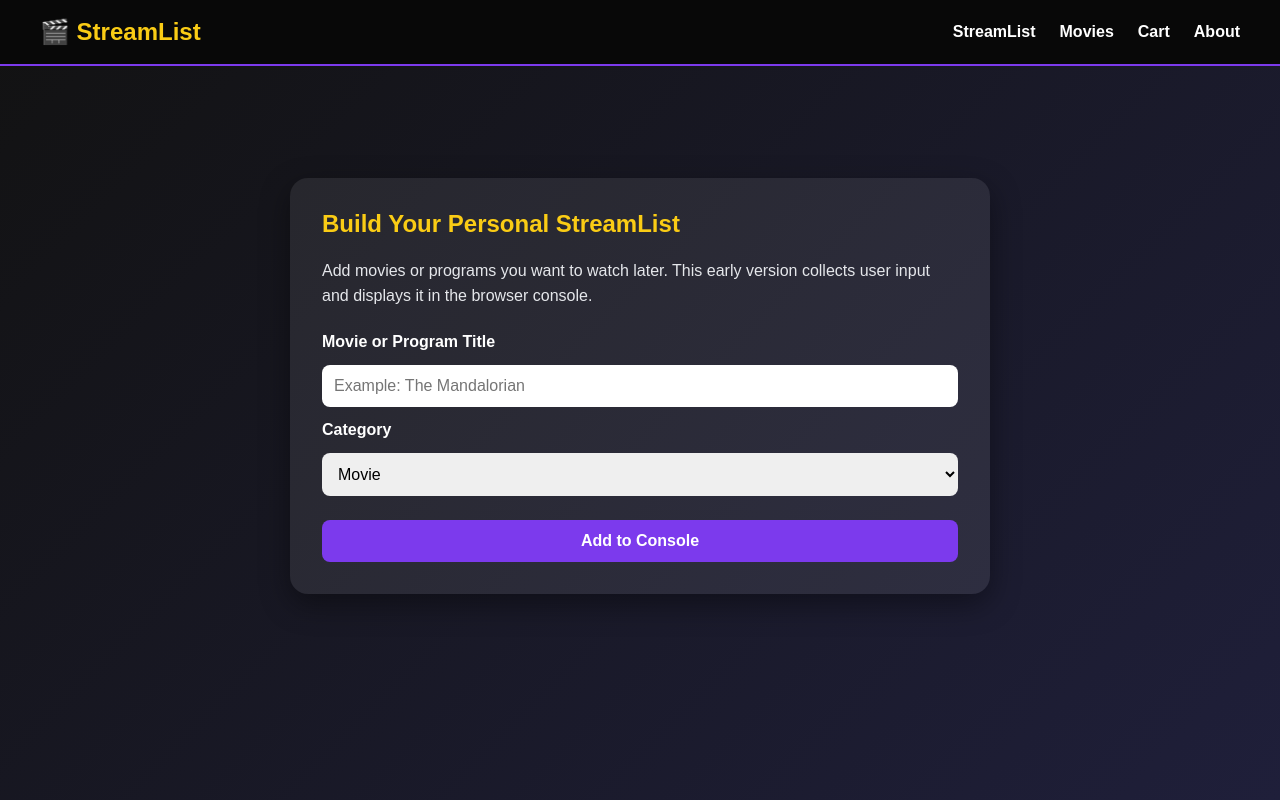
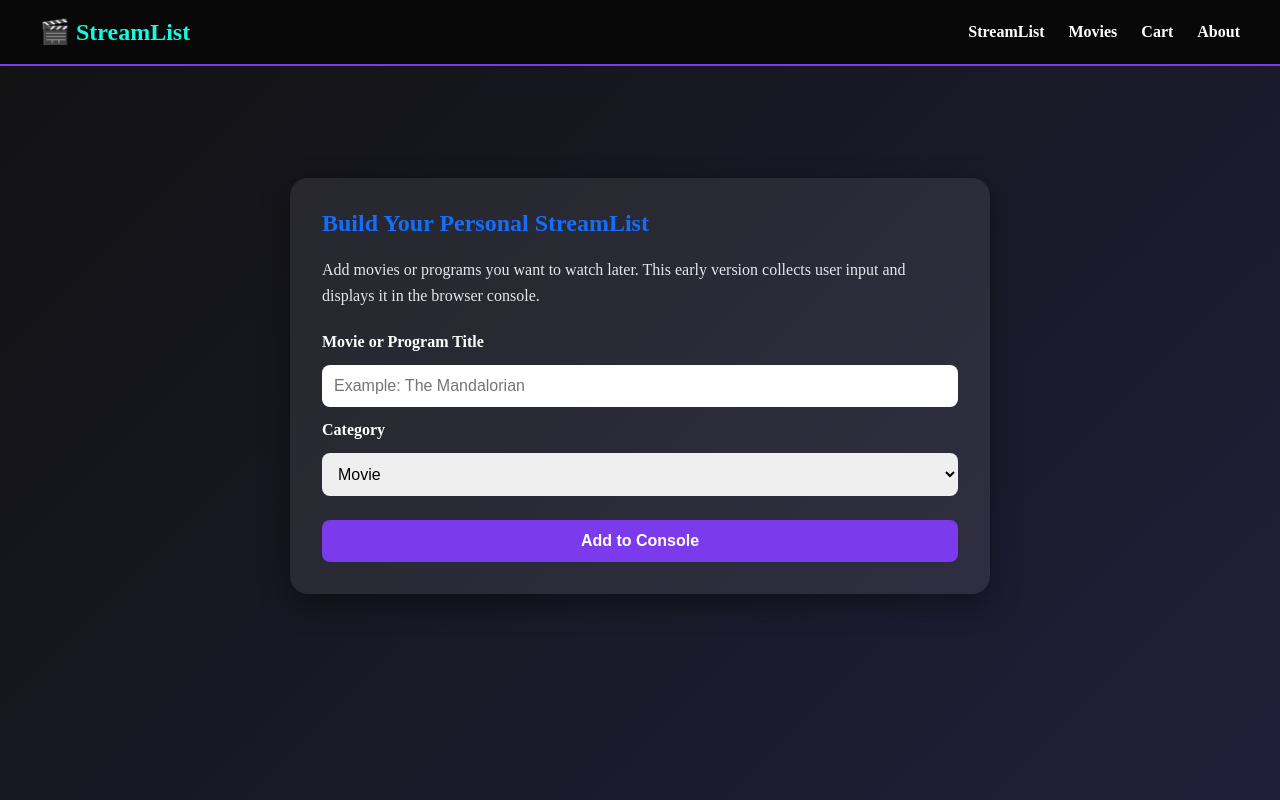
Before and after one commit to tkula814/streamlist, a React (Vite) app: page / in a window 1280 px wide. Built offline with nearby package versions, Linux system fonts and the light colour scheme.

Commit message:
Update StreamList app

```diff
--- a/src/App.css
+++ b/src/App.css
@@ -4,7 +4,7 @@
 
 body {
   margin: 0;
-  font-family: Arial, Helvetica, sans-serif;
+  font-family: Agu Display, serif;
   background: #121212;
   color: #ffffff;
 }
@@ -26,7 +26,7 @@ body {
 .logo {
   font-size: 1.5rem;
   font-weight: bold;
-  color: #facc15;
+  color: #15fadf;
 }
 
 .nav-links {
@@ -44,7 +44,7 @@ body {
 }
 
 .nav-links a:hover {
-  color: #facc15;
+  color: #fa15ee;
 }
 
 .page-container {
@@ -70,7 +70,7 @@ body {
 
 .card h1,
 .content-card h1 {
-  color: #facc15;
+  color: #156dfa;
   margin-top: 0;
 }
 
```
